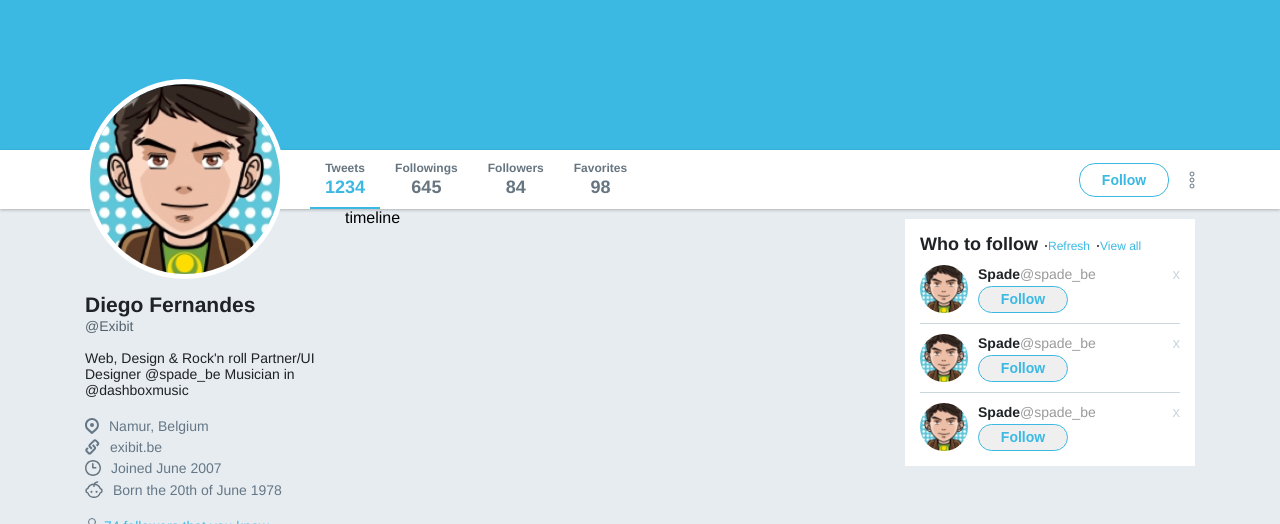
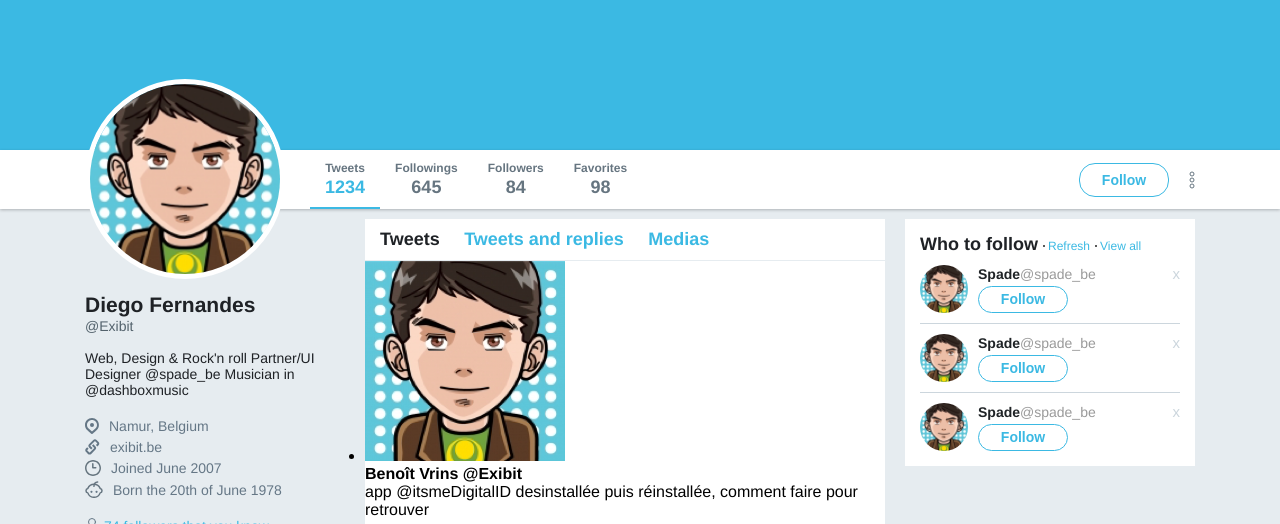
Before and after one commit to SdnSantos/Copia_Twitter_Rocketseat, a plain HTML site: page index.html in a window 1280 px wide. Shown: the part 276-800 px from the top of the page. Drawn offline with Linux system fonts and the light colour scheme.

Commit message:
ultima aula

```diff
--- a/index.html
+++ b/index.html
@@ -127,7 +127,21 @@
       </div>
     </aside>
     <section class="timeline">
-      timeline
+      <nav>
+        <a href="" class="active">Tweets</a>
+        <a href="">Tweets and replies</a>
+        <a href="">Medias</a>
+      </nav>
+
+      <ul class="tweets">
+        <li>
+          <img src="./images/avatar.png" alt="Avatar">
+          <div class="info">
+            <strong>Benoît Vrins <span>@Exibit</span> </strong>
+            <p>app @itsmeDigitalID desinstallée puis réinstallée, comment faire pour retrouver</p>
+          </div>
+        </li>
+      </ul>
     </section>
 
     <aside class="widgets">
--- a/style.css
+++ b/style.css
@@ -298,6 +298,29 @@ div.wrapper-content aside.profile .images ul li {
 
 div.wrapper-content .timeline {
   flex: 1;
+  background: #fff;
+  margin: 10px 20px 0;
+}
+
+div.wrapper-content .timeline nav {
+  border-bottom: 1px solid #e6ecf0;
+  padding: 10px 15px;
+}
+
+div.wrapper-content .timeline nav a {
+  text-decoration: none;
+  color: #3bb9e3;
+  font-size: 18px;
+  font-weight: bold;
+  margin-left: 20px;
+}
+
+div.wrapper-content .timeline nav a:first-child {
+  margin-left: 0;
+}
+
+div.wrapper-content .timeline nav a.active {
+  color: #1f2226;
 }
 
 /* -------------------------------------------------------------------------------- */
@@ -341,7 +364,7 @@ div.wrapper-content aside.widgets .widget .title a::before {
   margin-left: 5px;
   margin-right: 5px;
   position: absolute;
-  left: 2px;
+  left: 0px;
   top: 6px;
 }
 
@@ -405,6 +428,7 @@ div.wrapper-content aside.widgets .follow ul li .profile .info button {
   color: #3bb9e3;
   border: 1px solid #3bb9e3;
   border-radius: 16px;
+  background: #fff;
 }
 
 div.wrapper-content aside.widgets .follow ul li>a {
```
Also changed, not shown: 1 other file.
